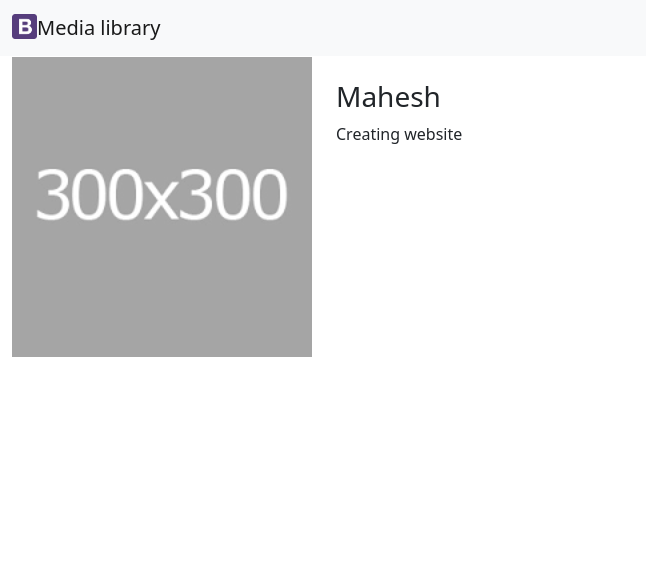
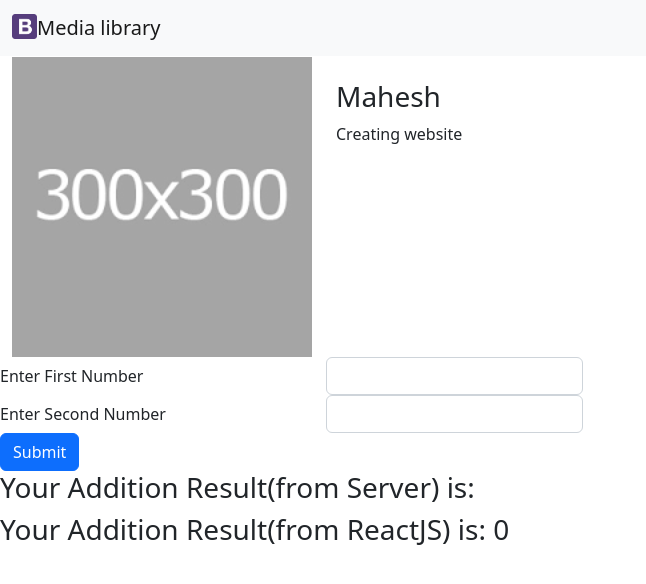
Before and after one commit to mahesh7199/dummy, a React (Create React App) app in the folder source_code/client/: page / in a window 1280 px wide. Shown: the top 584 px of the page, without its empty margins (0-646 px from the left). Built offline with nearby package versions, Linux system fonts and the light colour scheme.

Commit message:
Created Addition form

```diff
--- a/source_code/client/src/App.js
+++ b/source_code/client/src/App.js
@@ -27,6 +27,28 @@ function App() {
             </div>
           </div>
       </div>
+
+      <div className="row align-items-center">
+            <div className="col-lg-3">
+              <label className="col-form-label">Enter First Number</label>
+            </div>
+            <div className="col-auto">
+              <input type="number" name='num1' className="form-control" />
+            </div>
+          </div>
+          <div className="row align-items-center">
+            <div className="col-lg-3">
+              <label className="col-form-label">Enter Second Number</label>
+            </div>
+            <div className="col-auto">
+              <input type="number" name='num2' className="form-control" />
+            </div>
+          </div>
+
+          <button type="button" className="btn btn-primary" >Submit</button>
+
+          <h3>Your Addition Result(from Server) is:</h3>
+          <h3>Your Addition Result(from ReactJS) is: 0</h3>
     </div>
   );
 }
```
